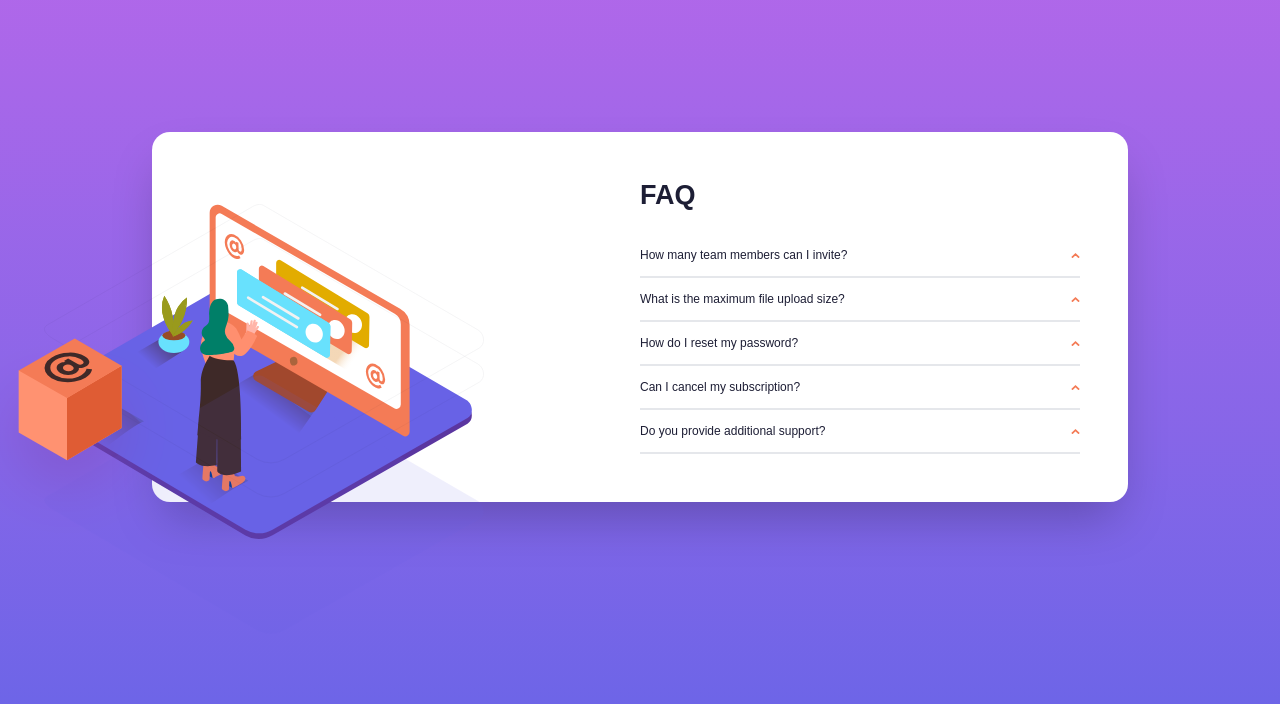
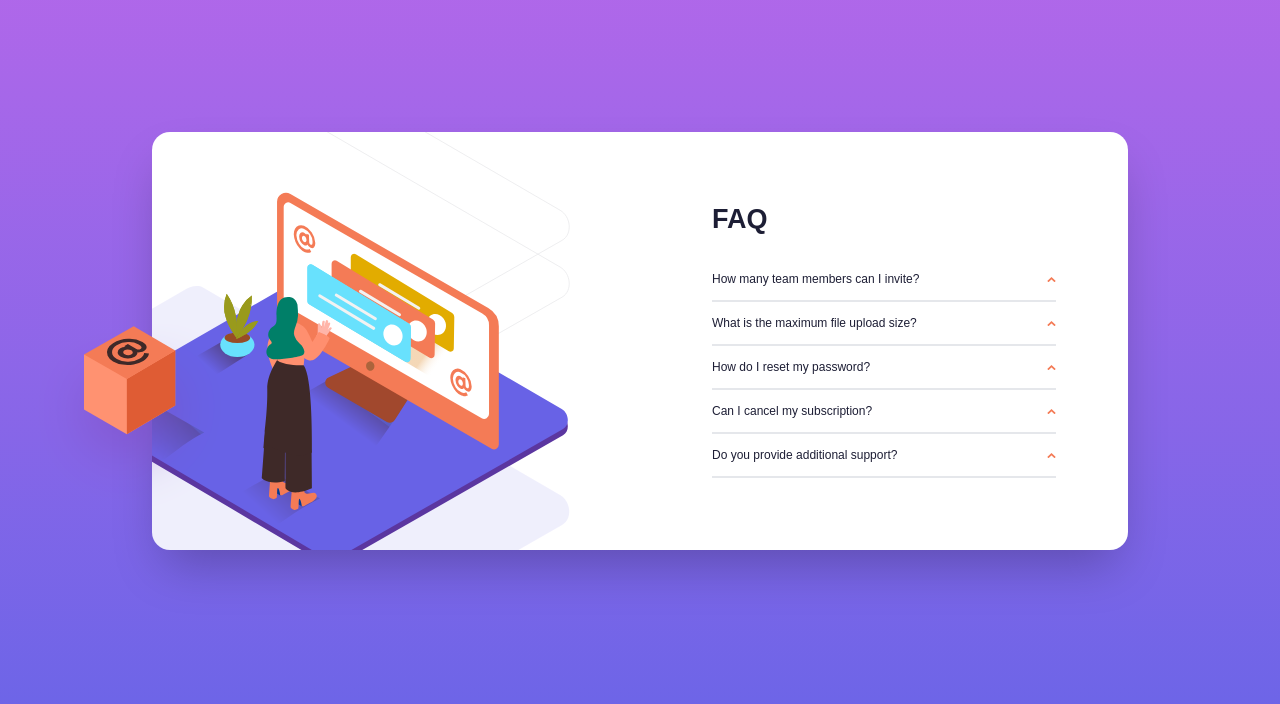
Before and after one commit to tcmak217/faq-accordion-card, a React (Create React App) app: page / in a window 1280 px wide. Shown: the top 704 px of the page. Built offline with nearby package versions, Linux system fonts and the light colour scheme.

Commit message:
fix: clip the image

```diff
--- a/src/Accordion/Accordion.tsx
+++ b/src/Accordion/Accordion.tsx
@@ -10,7 +10,7 @@ function Accordion({ accordionData }: { accordionData: { question: string; answe
   return (
     <div className="w-full h-screen bg-gradient-to-b from-bg-violet to-bg-blue">
       <div className="max-w-screen-lg w-full pt-44 px-8 mx-auto">
-        <div className="sm:min-h-[60%] w-full sm:w-full flex flex-col sm:flex-row max-sm:items-center bg-white rounded-3xl p-8 pb-16 sm:p-16 shadow-2xl">
+        <div className="sm:min-h-[60%] w-full sm:w-full flex flex-col sm:flex-row max-sm:items-center bg-white rounded-3xl max-sm:p-8 max-sm:pb-16 shadow-2xl">
           <div className="min-h-full w-full sm:flex sm:flex-row sm:justify-between">
             <div className="flex justify-center relative sm:hidden">
               <img
@@ -25,19 +25,21 @@ function Accordion({ accordionData }: { accordionData: { question: string; answe
               />
             </div>
             <div className="max-sm:hidden w-1/2 relative">
+              <div className="w-full h-full overflow-hidden relative">
                 <img
-                className="absolute w-full -left-56 top-8"
+                  className="absolute w-full -left-24 top-20 z-20"
                   src={womanImageDesktop}
                   alt="woman image"
                 />
                 <img
-                className="absolute w-[300%] -left-52 top-8"
+                  className="absolute w-full scale-150 -left-64 -top-4 z-10"
                   src={backgroundPatternDesktop}
                   alt="background pattern"
                 />
-              <img className="absolute w-1/2 -left-80 top-52" src={boxImage} alt="box image" />
               </div>
-            <div className="flex flex-col w-full max-sm:items-center max-sm:mt-36 sm:w-1/2 sm:justify-center">
+              <img className="absolute w-2/5 -left-40 top-64 z-20" src={boxImage} alt="box image" />
+            </div>
+            <div className="flex flex-col w-full max-sm:items-center max-sm:mt-36 sm:w-1/2 sm:justify-center sm:p-24">
               <div className="text-4xl font-bold text-text-blue">FAQ</div>
               <div className="flex flex-col items-start mt-8 w-full">
                 {accordionData.map((item, index) => (
```
Lines whose indentation alone changed are shown as unchanged.
